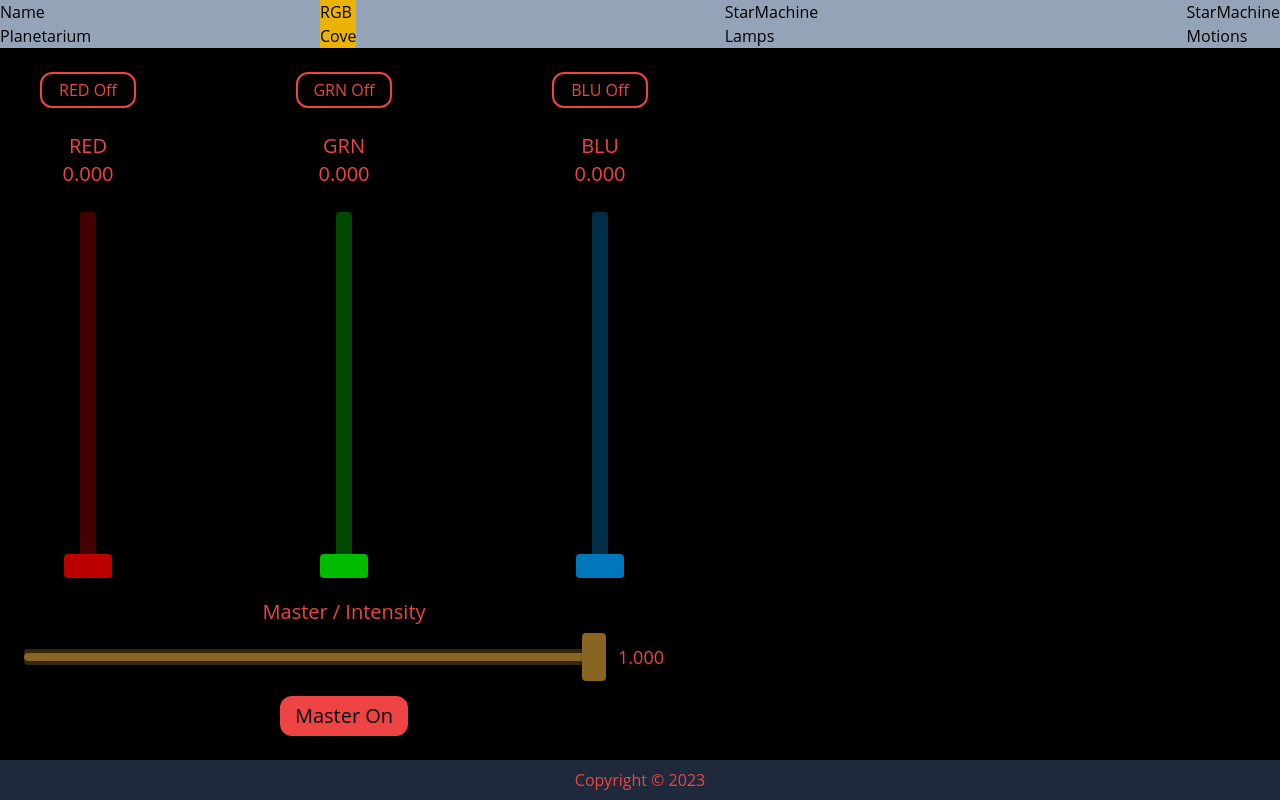
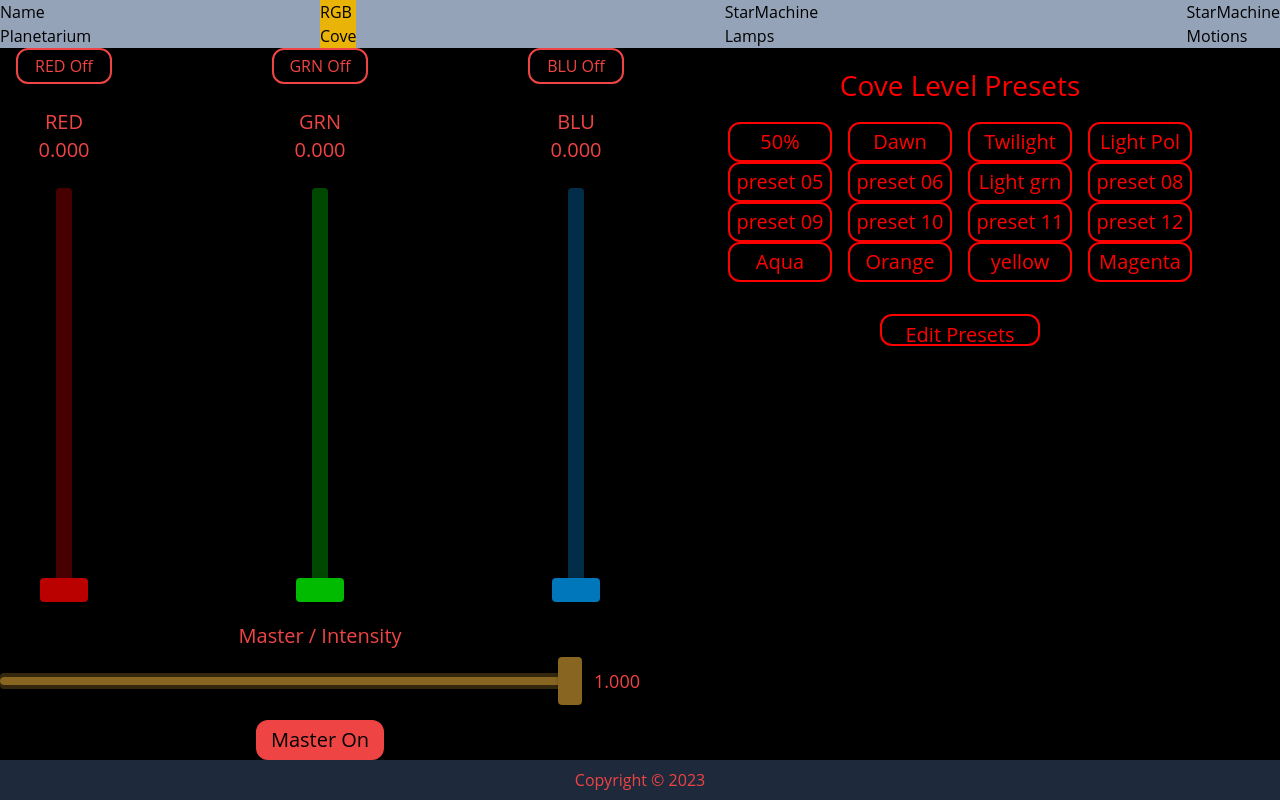
Before and after one commit to CelestialCoyote/react-hercules-chromacove, a React (Create React App) app in the folder frontend/: page /rgbcove in a window 1280 px wide. Built offline with nearby package versions, Linux system fonts and the light colour scheme.

Commit message:
adding presets

```diff
--- a/frontend/src/pages/RGBCove/RGBCove.jsx
+++ b/frontend/src/pages/RGBCove/RGBCove.jsx
@@ -2,7 +2,8 @@
 import { useState } from 'react';
 import VCoveSlider from '../../components/VCoveSlider';
 import CoveMasterSlider from '../../components/CoveMasterSlider';
-//import MasterSlider from '../../components/MasterSlider';
+import CovePresetButtons from '../../components/CovePresetButtons/CovePresetButtons';
+import Presets from '../../userConfig/presets.json';
 //import { baseAPI } from '../../userConfig/baseAPI';
 
 
@@ -34,12 +35,13 @@ export default function RGBCove() {
 	const [rgbState, setRGBState] = useState(rgbChannels);
 	const [masterValue, setMasterValue] = useState(1.000);
 	const [duration, setDuration] = useState(3);
+	const [presets, setPresets] = useState(Presets);
 
 
 	return (
-		<div className="flex flex-1 flex-col w-1/2 m-6">
+		<div className="flex h-screen">
 
-			<div className="flex flex-1 flex-col">
+			<div className="flex flex-col w-1/2">
 
 				<div className="flex h-full justify-between">
 					{rgbChannels.map(channel =>
@@ -70,6 +72,15 @@ export default function RGBCove() {
 
 			</div>
 
+			<div className="w-1/2">
+				<CovePresetButtons
+					presets={presets}
+					// channelState={state}
+					// setState={setState}
+					setMasterValue={setMasterValue}
+				/>
+			</div>
+
 		</div>
 	);
 };
```
